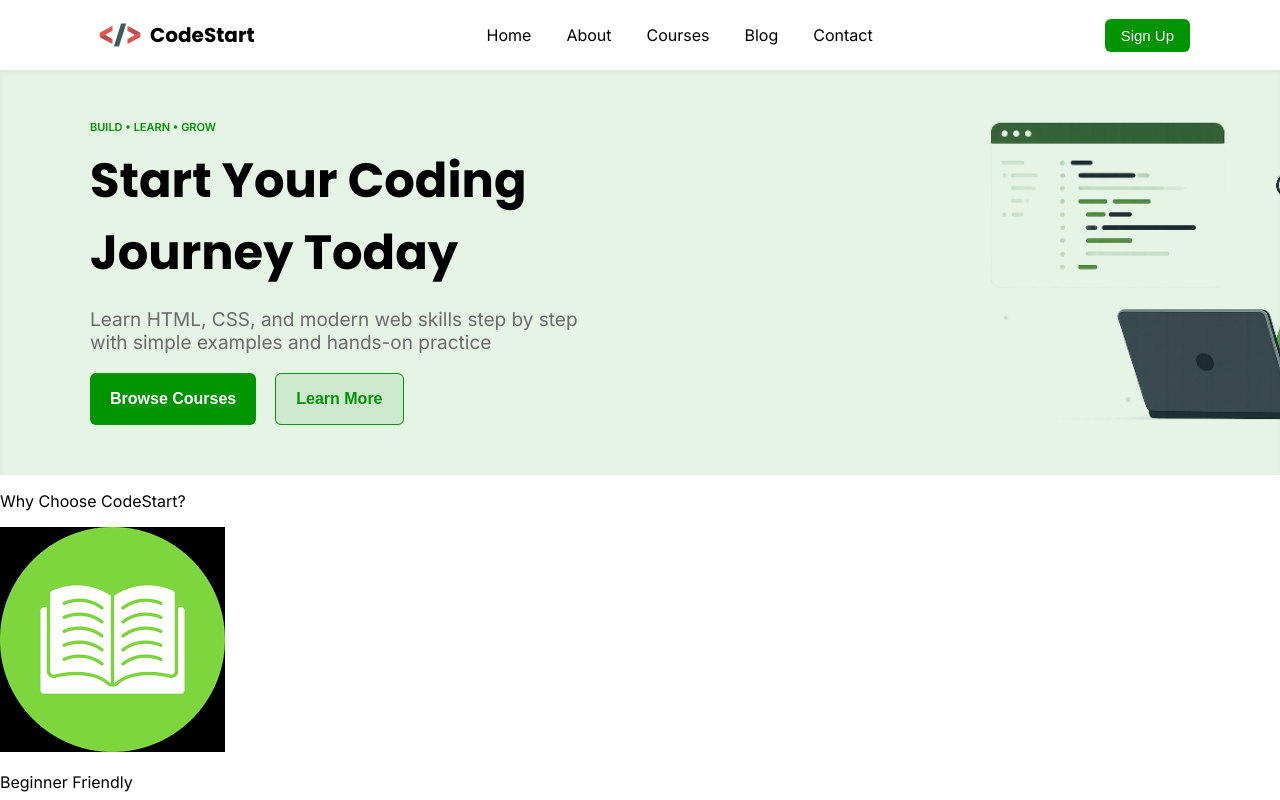
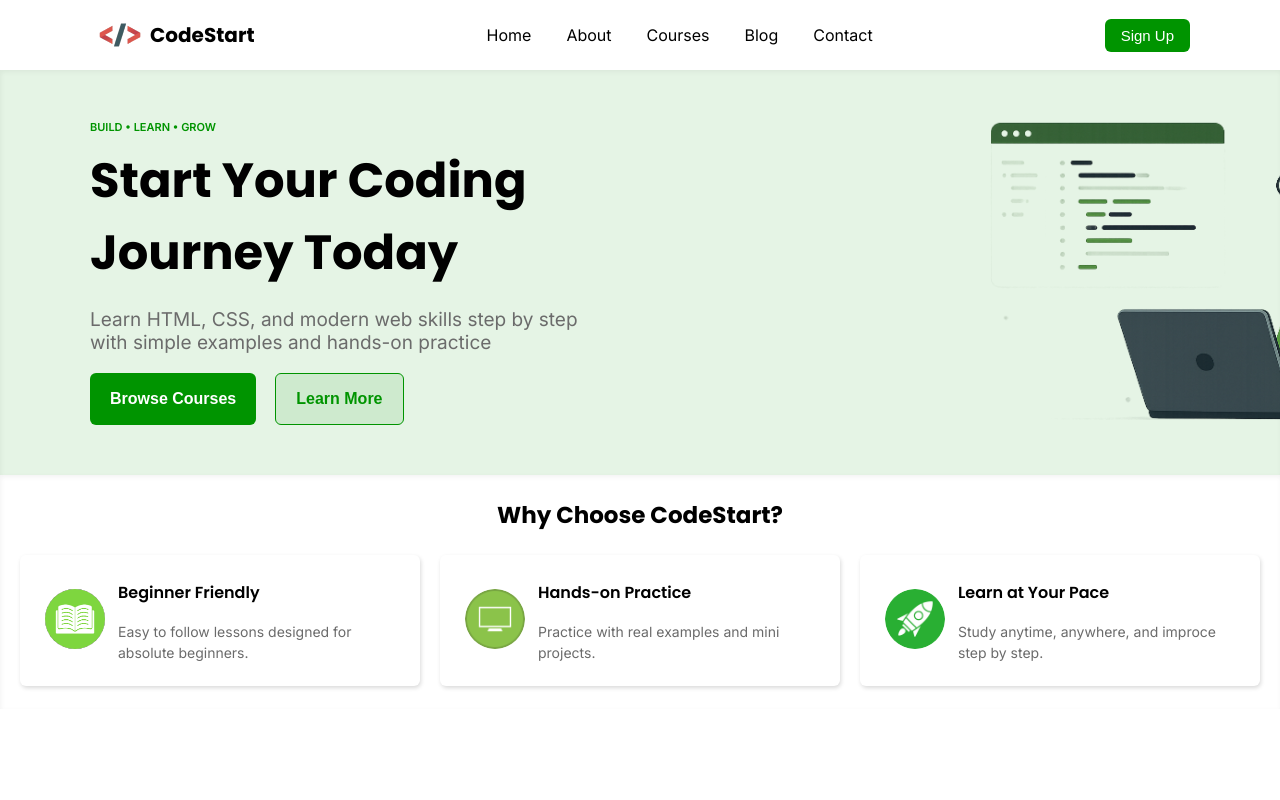
Before and after one commit to widgetster/code-start-tsx, a React (Vite) app: page / in a window 1280 px wide. Shown: the top 800 px of the page. Built offline with nearby package versions, Linux system fonts and the light colour scheme.

Commit message:
Style CodeStart benefits section

```diff
--- a/src/App.css
+++ b/src/App.css
@@ -150,3 +150,57 @@
     transition: 0.25s;
     cursor: pointer;
 }
+
+
+
+/* SECOND BLOCK */
+.second-block-bg{
+    padding-top:    23px;
+    padding-bottom: 23px;
+    box-shadow: inset 1px 2px 5px rgba(0,0,0,0.05);
+    /* border-top-width: 1px; */
+}
+
+.why-p{
+    text-align: center;
+    font-weight: bold;
+    font-size: 23px;
+    font-family: Poppins, sans-serif;
+    margin-top: 0;
+}
+
+.reason-block{
+    display: flex;
+    justify-content: space-evenly;
+}
+
+.reason{
+    display: flex;
+    width: 300px;
+    align-items: center;
+    border-radius: 6px;
+    box-shadow: 1px 2px 4px rgba(0, 0, 0, 0.15);
+    padding: 9px 25px;
+    min-width: 350px;
+}
+
+.icon-container{
+    margin-right: 13px;
+}
+
+.icon-container .icon-img{
+    height: 60px;
+    width:  60px;
+    object-fit: cover;
+    border-radius: 100px;
+}
+
+.reason-p{
+    font-family: Poppins, sans-serif;
+}
+
+.reason1-p{
+    font-size: 14px;
+    line-height: 1.5;
+    color: rgb(107, 107, 107);
+}
```
